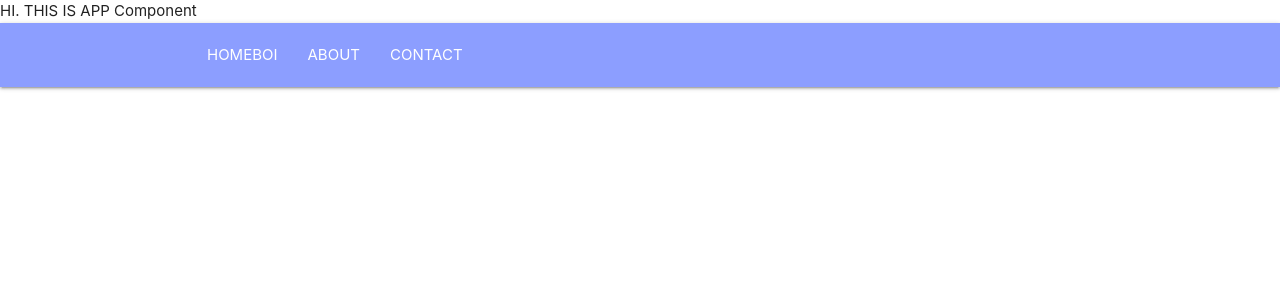
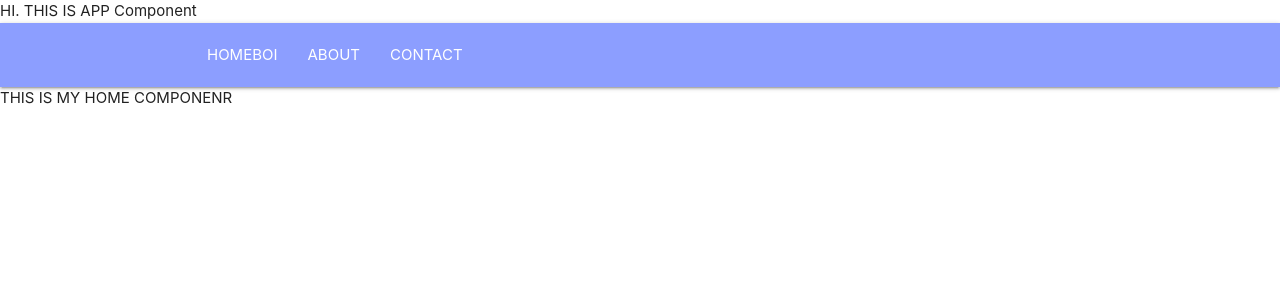
Before and after one commit to csipsz/time-management, a React (Create React App) app in the folder time-client/: page / in a window 1280 px wide. Shown: the top 300 px of the page. Built offline with nearby package versions, Linux system fonts and the light colour scheme.

Commit message:
added switch statement and imported components to app.js

```diff
--- a/time-client/src/App.js
+++ b/time-client/src/App.js
@@ -1,6 +1,9 @@
 import React, { Component } from 'react';
 import Navbar from './components/Navbar'
-import { Route, BrowserRouter as Router} from 'react-router-dom'
+import { Route, BrowserRouter as Router, Switch} from 'react-router-dom'
+import Home from './components/Home'
+import Contact from './components/Contact'
+import About from './components/About'
 
 class  App extends Component {
   render(){
@@ -8,8 +11,12 @@
     <div className="App">
       HI. THIS IS APP Component
       <Router>
-
-      <Navbar/>
+        <Navbar/>
+        <Switch>
+          <Route exact path='/' component={Home}/>
+          <Route path='/about' component={About} />
+          <Route path='/contact' component={Contact} />
+        </Switch>
       </Router>
     </div>
   );
```
Also changed, not shown: time-client/src/components/Navbar.js (+3 -4 lines).
